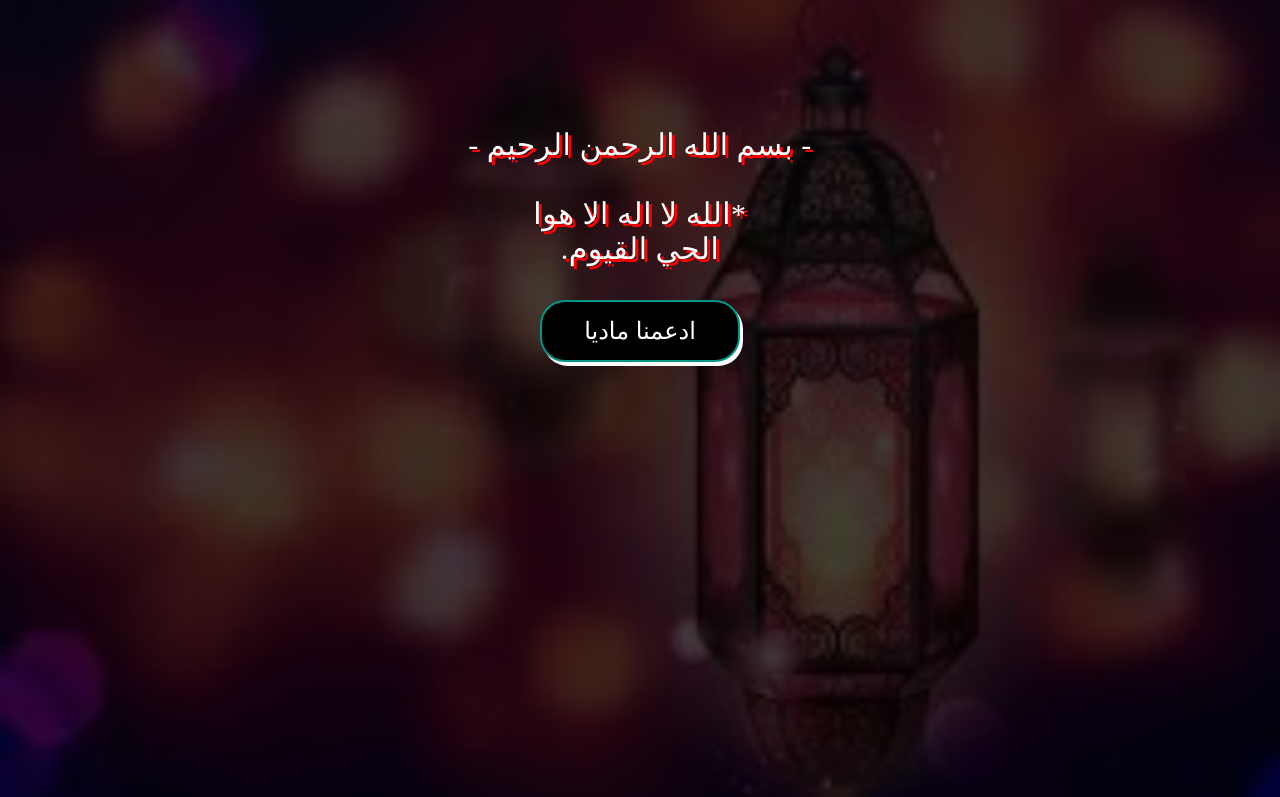
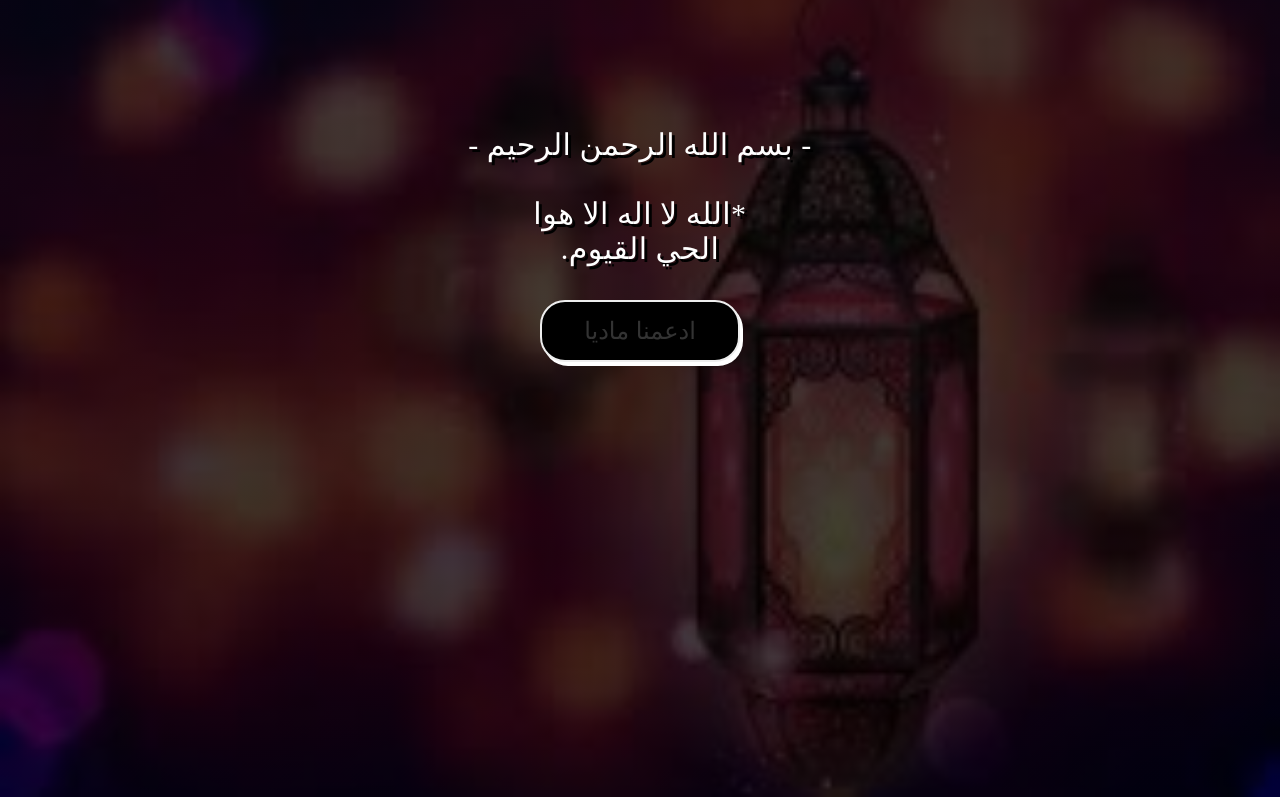
Before and after one commit to zyadabdelftah/Rama-d, a plain HTML site: page index.htm in a window 1280 px wide. Shown: the part 83-880 px from the top of the page. Drawn offline with Linux system fonts and the light colour scheme.

Commit message:
Update style.css

```diff
--- a/style.css
+++ b/style.css
@@ -65,7 +65,7 @@ li:hover{
   text-align: center;
   letter-spacing: 0.5;
 
-  text-shadow:3px 3px red;
+  text-shadow:3px 3px black;
 
 
  }
@@ -74,10 +74,10 @@ button{
     border-radius: 25px;
     padding: 15 0;
     width: 200;
-    color: white;
+    color: #333;
     background-color: black;
  box-shadow:3px 4px white;
-border:2px solid #009688;
+border:2px solid #eee;
 
 
  }
```
